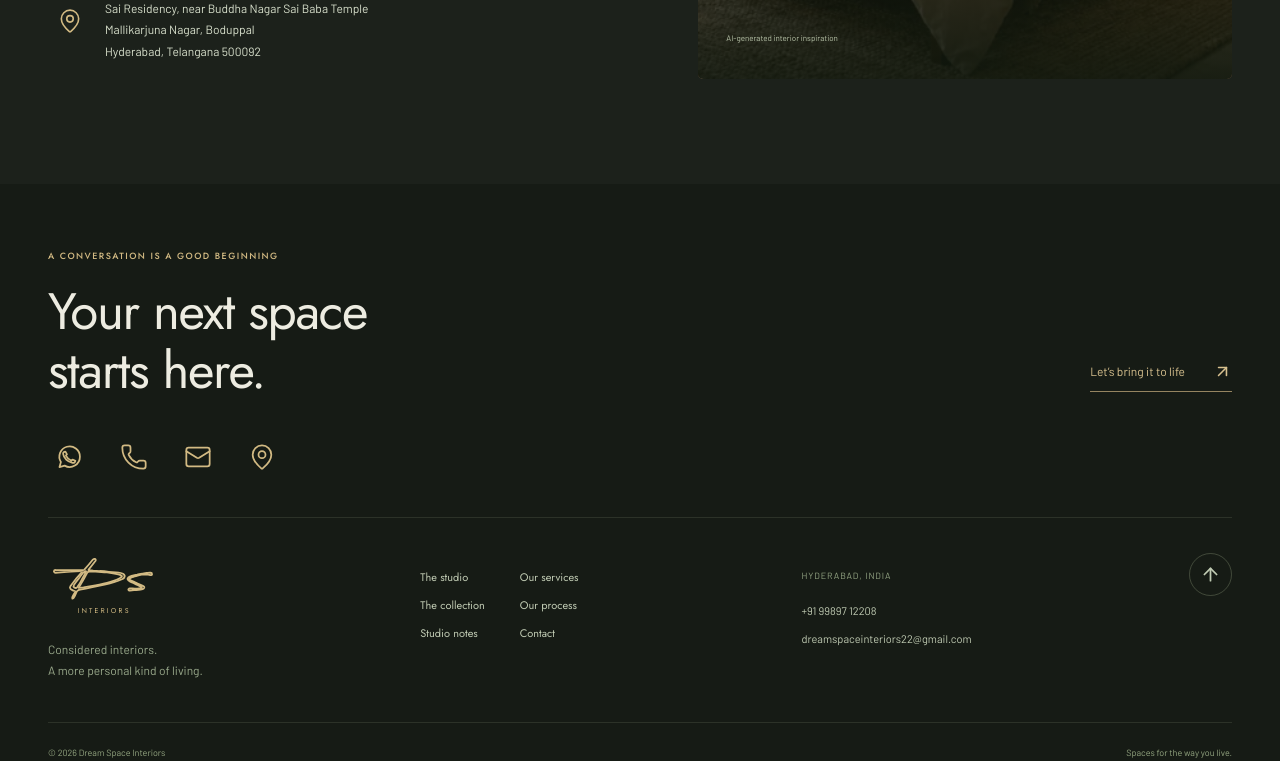
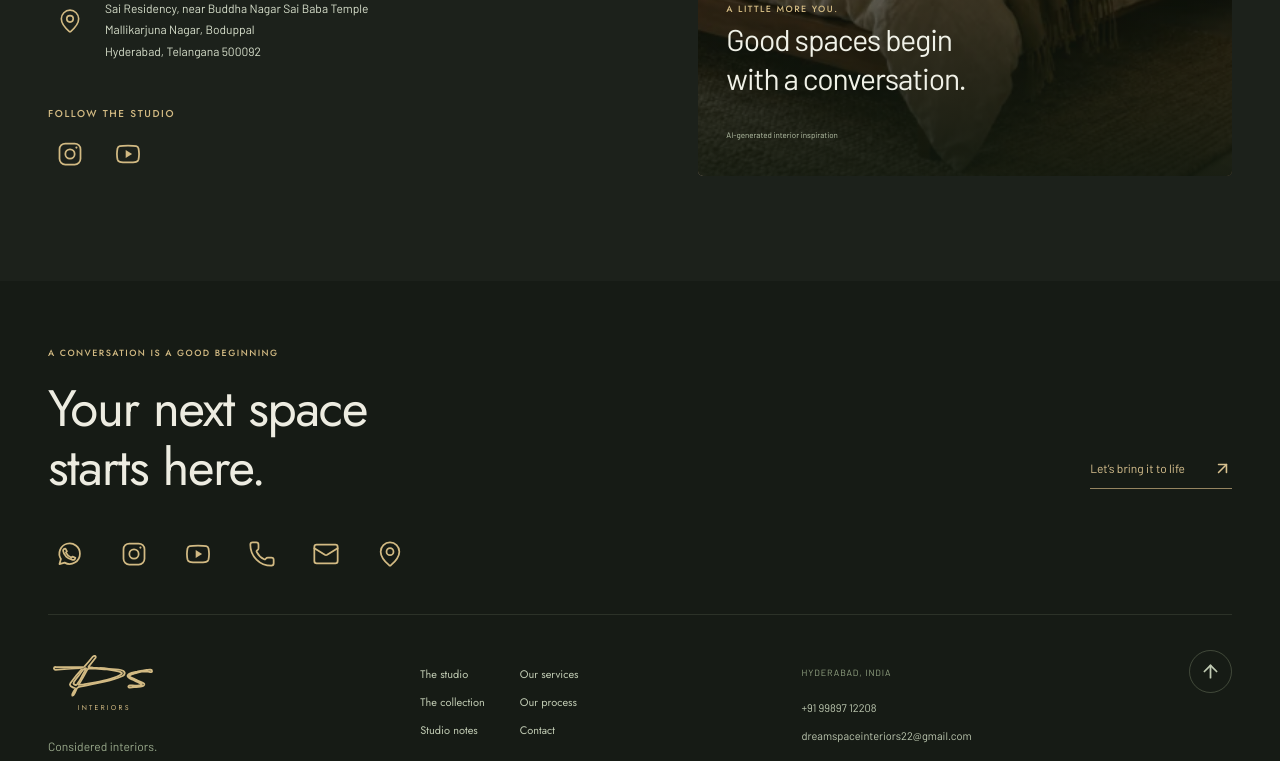
Before and after one commit to SairaammBharadwaj/demo-interior-website-1, a React (Vite) app: page / in a window 1280 px wide. Shown: the part 8024-8785 px from the top of the page. Built offline with nearby package versions, Linux system fonts and the light colour scheme.

Commit message:
Add studio Instagram and YouTube contact icons

```diff
--- /dev/null
+++ b/src/components/common/SocialBrandIcons.jsx
@@ -0,0 +1,14 @@
+export function InstagramIcon({ size = 28, ...props }) {
+  return <svg width={size} height={size} viewBox="0 0 24 24" fill="none" stroke="currentColor" strokeWidth="1.5" strokeLinecap="round" strokeLinejoin="round" aria-hidden="true" {...props}>
+    <rect x="3" y="3" width="18" height="18" rx="5"/>
+    <circle cx="12" cy="12" r="4"/>
+    <circle cx="17.5" cy="6.5" r=".9" fill="currentColor" stroke="none"/>
+  </svg>;
+}
+
+export function YouTubeIcon({ size = 28, ...props }) {
+  return <svg width={size} height={size} viewBox="0 0 24 24" fill="none" stroke="currentColor" strokeWidth="1.5" strokeLinecap="round" strokeLinejoin="round" aria-hidden="true" {...props}>
+    <path d="M21 7.3a2.8 2.8 0 0 0-2-2C17.2 4.8 12 4.8 12 4.8s-5.2 0-7 .5a2.8 2.8 0 0 0-2 2A29 29 0 0 0 2.5 12a29 29 0 0 0 .5 4.7 2.8 2.8 0 0 0 2 2c1.8.5 7 .5 7 .5s5.2 0 7-.5a2.8 2.8 0 0 0 2-2 29 29 0 0 0 .5-4.7 29 29 0 0 0-.5-4.7Z"/>
+    <path d="m10 8.5 5.5 3.5-5.5 3.5Z" fill="currentColor" stroke="none"/>
+  </svg>;
+}
--- a/src/components/common/SocialLinks.jsx
+++ b/src/components/common/SocialLinks.jsx
@@ -1,13 +1,16 @@
 import { Phone, Mail, MapPin } from 'lucide-react';
 import WhatsAppIcon from './WhatsAppIcon';
+import { InstagramIcon, YouTubeIcon } from './SocialBrandIcons';
 import { studio } from '../../data/studio';
 
-export default function SocialLinks() {
+export default function SocialLinks({ profilesOnly = false }) {
   const links = [
     { label: 'WhatsApp', detail: 'Chat about your project', href: studio.whatsapp, Icon: WhatsAppIcon, external: true },
+    { label: 'Instagram', detail: '@dreamspaceinteriors22', href: studio.instagram, Icon: InstagramIcon, external: true, profile: true },
+    { label: 'YouTube', detail: '@dsinteriors_hyd', href: studio.youtube, Icon: YouTubeIcon, external: true, profile: true },
     { label: 'Call the studio', detail: studio.phone, href: studio.telephone, Icon: Phone },
     { label: 'Email us', detail: 'Send your ideas', href: `mailto:${studio.email}`, Icon: Mail },
     { label: 'Get directions', detail: 'Visit us in Hyderabad', href: studio.map, Icon: MapPin, external: true },
-  ];
-  return <div className="studio-socials" aria-label="Contact the studio">{links.map(link => <a key={link.label} href={link.href} target={link.external ? '_blank' : undefined} rel={link.external ? 'noopener noreferrer' : undefined} aria-label={`${link.label}: ${link.detail}`} title={link.label}><link.Icon size={28} strokeWidth={1.5} aria-hidden="true"/></a>)}</div>;
+  ].filter(link => link.href && (!profilesOnly || link.profile));
+  return <div className="studio-socials" role="group" aria-label={profilesOnly ? 'Follow the studio' : 'Contact the studio'}>{links.map(link => <a key={link.label} href={link.href} target={link.external ? '_blank' : undefined} rel={link.external ? 'noopener noreferrer' : undefined} aria-label={`${link.label}: ${link.detail}`} title={link.label}><link.Icon size={28} strokeWidth={1.5} aria-hidden="true"/></a>)}</div>;
 }
--- a/src/components/sections/Contact.jsx
+++ b/src/components/sections/Contact.jsx
@@ -1,6 +1,7 @@
 import { MapPin, Phone, Mail } from 'lucide-react';
 import Reveal from '../common/Reveal';
 import WhatsAppIcon from '../common/WhatsAppIcon';
+import SocialLinks from '../common/SocialLinks';
 import { studio, studioImage } from '../../data/studio';
 
 const brief = encodeURIComponent('Hello Dream Space Interiors! I would like to discuss an interior design project.');
@@ -31,6 +32,7 @@ export default function Contact() {
             <span><small>Find us in Hyderabad</small>{studio.address.map(line => <span className="studio-address-line" key={line}>{line}</span>)}</span>
           </div>
         </div>
+        <div className="studio-contact-profiles"><p className="studio-kicker">Follow the studio</p><SocialLinks profilesOnly/></div>
       </Reveal>
       <Reveal className="studio-contact-image" delay={0.1}>
         <img src={studioImage('editorial/natural-bedroom')} srcSet="/assets/editorial/natural-bedroom-768.webp 768w, /assets/editorial/natural-bedroom.webp 1536w" sizes="(max-width:800px) 100vw, 45vw" alt="Photorealistic bedroom concept with natural linen, a walnut bed and soft daylight" width="1536" height="1024" loading="lazy"/>
--- a/src/data/studio.js
+++ b/src/data/studio.js
@@ -4,8 +4,8 @@ export const studio = {
   telephone: 'tel:+919989712208',
   email: 'dreamspaceinteriors22@gmail.com',
   whatsapp: 'https://wa.me/919989712208',
-  instagram: '',
-  youtube: '',
+  instagram: 'https://www.instagram.com/dreamspaceinteriors22/',
+  youtube: 'https://www.youtube.com/@dsinteriors_hyd',
   address: ['Sai Residency, near Buddha Nagar Sai Baba Temple', 'Mallikarjuna Nagar, Boduppal', 'Hyderabad, Telangana 500092'],
   map: 'https://www.google.com/maps/search/?api=1&query=Sai+Residency+Buddha+Nagar+Sai+Baba+Temple+Boduppal+Hyderabad',
 };
--- a/src/refinements.css
+++ b/src/refinements.css
@@ -75,3 +75,6 @@ html:has(.site-nav button[aria-expanded=true]) .studio-whatsapp{visibility:hidde
 .studio-whatsapp:hover{background:none;color:#a4874c}
 @media(max-width:600px){.studio-contact-detail{font-size:12px;gap:10px}.studio-whatsapp{width:48px;height:48px;padding:6px;border-radius:0}}
 @media(prefers-reduced-motion:reduce){.studio-contact-icon,.studio-whatsapp{transition:none}}
+.studio-contact-profiles{margin-top:27px}.studio-contact-profiles .studio-kicker{font-size:10px;margin-bottom:10px}.studio-contact-profiles .studio-socials{margin-top:0;gap:14px}
+@media(max-width:600px){.studio-footer>.studio-container>.studio-socials{gap:10px}}
+@media(max-width:350px){.studio-footer>.studio-container>.studio-socials{display:grid;grid-template-columns:repeat(3,44px);gap:10px 16px}}
```
Also changed, not shown: 1 other file (tests, documents, lock files or other folders).
